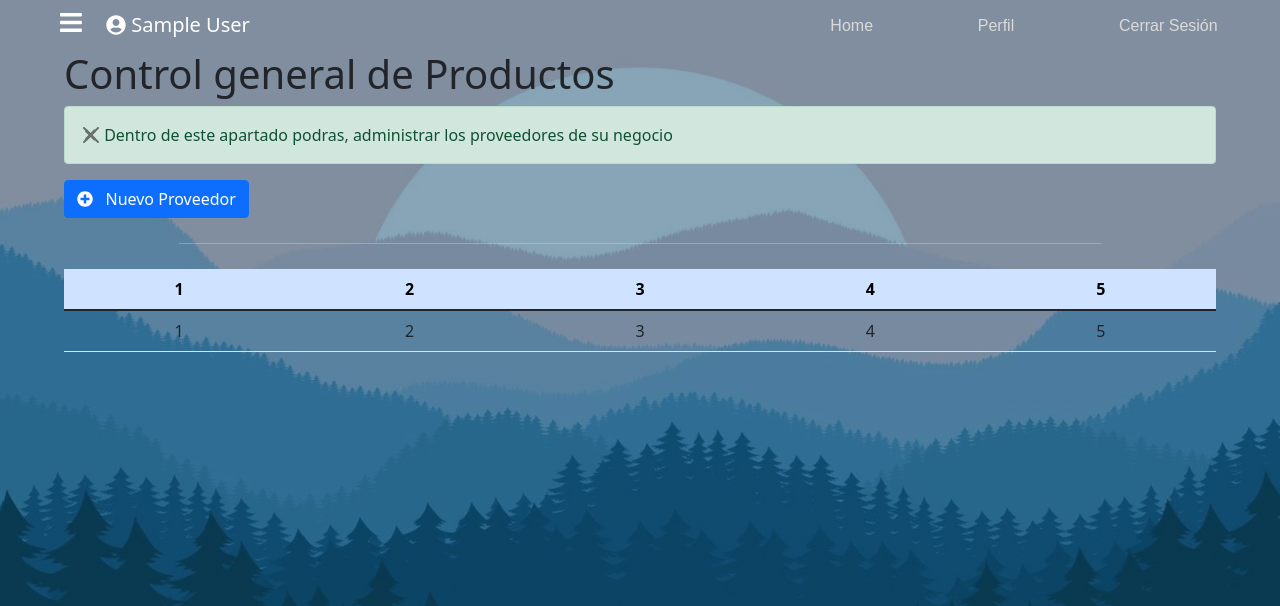
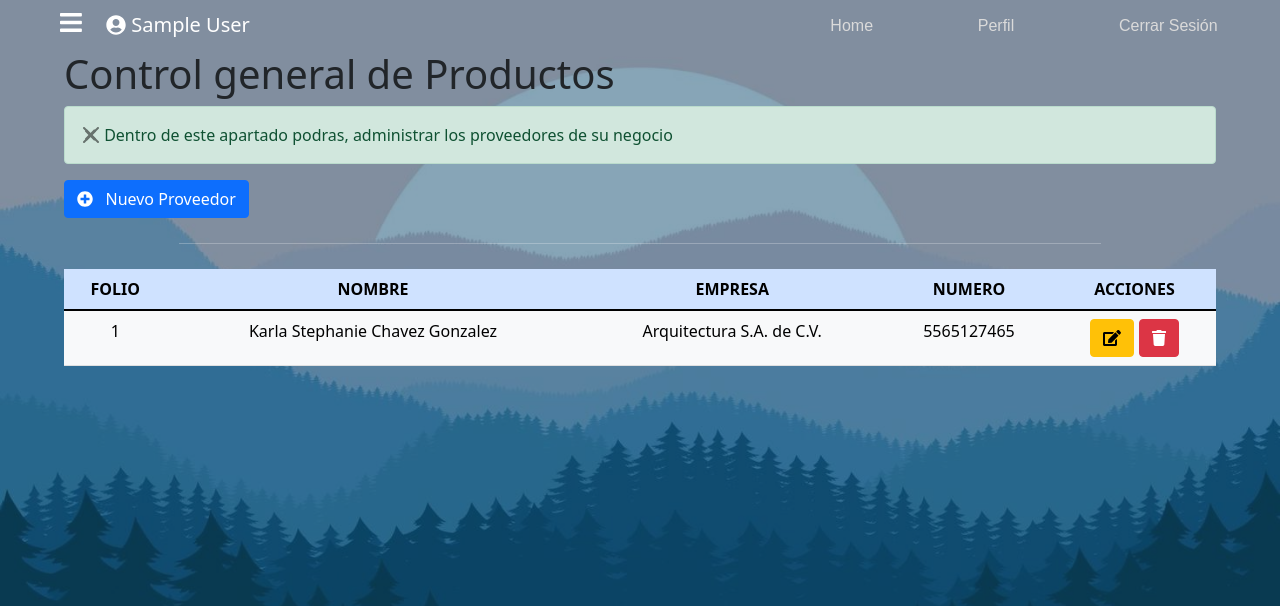
Before and after one commit to AngelMendozaDev/ventaSoft, a PHP site: page /prov.php in a window 1280 px wide. Shown: the top 606 px of the page. Run offline with PHP 8.4, Linux system fonts and the light colour scheme; the visitor is signed in with stand-in values (Sample User, id 1); some libraries are stand-ins or nearby versions.

Commit message:
Faltantes

```diff
--- /dev/null
+++ b/controllers/addProv.php
@@ -0,0 +1,6 @@
+<?php
+    require_once  "../classes/funciones.php";
+    $modelo = new funciones();
+
+    print_r($_POST);
+?>
--- a/prov.php
+++ b/prov.php
@@ -20,23 +20,31 @@
     <hr style="color: #fff; font-size:x-large; width: 80%; margin: auto; margin-top: 25px; margin-bottom: 25px;">
 
     <div class="contenedor-table">
-        <table class="table table-hover table-responsive" id="myTabla">
+        <table class="table table-hover table-responsive table-light" id="myTabla">
             <thead class="table-primary text-center">
                 <tr>
-                    <th>1</th>
-                    <th>2</th>
-                    <th>3</th>
-                    <th>4</th>
-                    <th>5</th>
+                    <th>FOLIO</th>
+                    <th>NOMBRE</th>
+                    <th>EMPRESA</th>
+                    <th>NUMERO</th>
+                    <th>ACCIONES</th>
                 </tr>
             </thead>
             <tbody class="text-center">
                 <tr>
                     <td>1</td>
-                    <td>2</td>
-                    <td>3</td>
-                    <td>4</td>
-                    <td>5</td>
+                    <td>Karla Stephanie Chavez Gonzalez</td>
+                    <td>Arquitectura S.A. de C.V.</td>
+                    <td>5565127465</td>
+                    <td>
+                        <button class="btn btn-small btn-warning">
+                            <i class="fa fa-edit" aria-hidden="true"></i>
+                        </button>
+
+                        <button class="btn btn-small btn-danger">
+                            <i class="fa fa-trash" aria-hidden="true"></i>
+                        </button>
+                    </td>
                 </tr>
             </tbody>
         </table>
@@ -59,6 +67,29 @@
                 <input type="text" name="user" value="<?php echo $_SESSION['ID']; ?>" hidden>
                 <input type="text" name="action" id="action" hidden>
 
+                <div class="input-group mb-3">
+                    <span class="input-group-text">Nombre:</span>
+                    <input type="text" maxlength="60" class="form-control" name="" placeholder="" required>
+                </div>
+
+                <div class="input-group mb-3">
+                    <span class="input-group-text">Empresa:</span>
+                    <input type="text" maxlength="50" class="form-control" name="" placeholder="" required>
+                </div>
+
+                <div class="input-group mb-3">
+                    <span class="input-group-text">Telefono</span>
+                    <input type="number" maxlength="10" oninput="if(this.value.length > this.maxLength) this.value = this.value.slice(0, this.maxLength);" class="form-control" name="" placeholder="" required>
+                </div>
+
+                <center>
+                    <button class="btn btn-success">
+                        <i class="fa fa-save" aria-hidden="true"></i>
+                        &nbsp;
+                        Guardar
+                    </button>
+                </center>
+
                 </form>
             </div>
             <div class="modal-footer">
```
